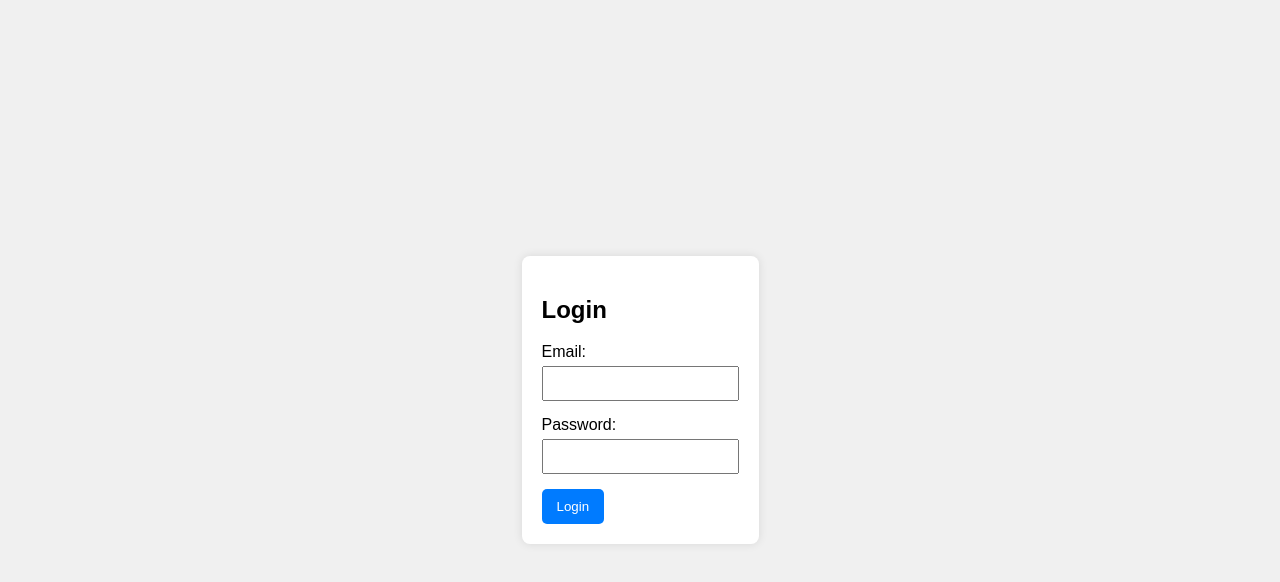
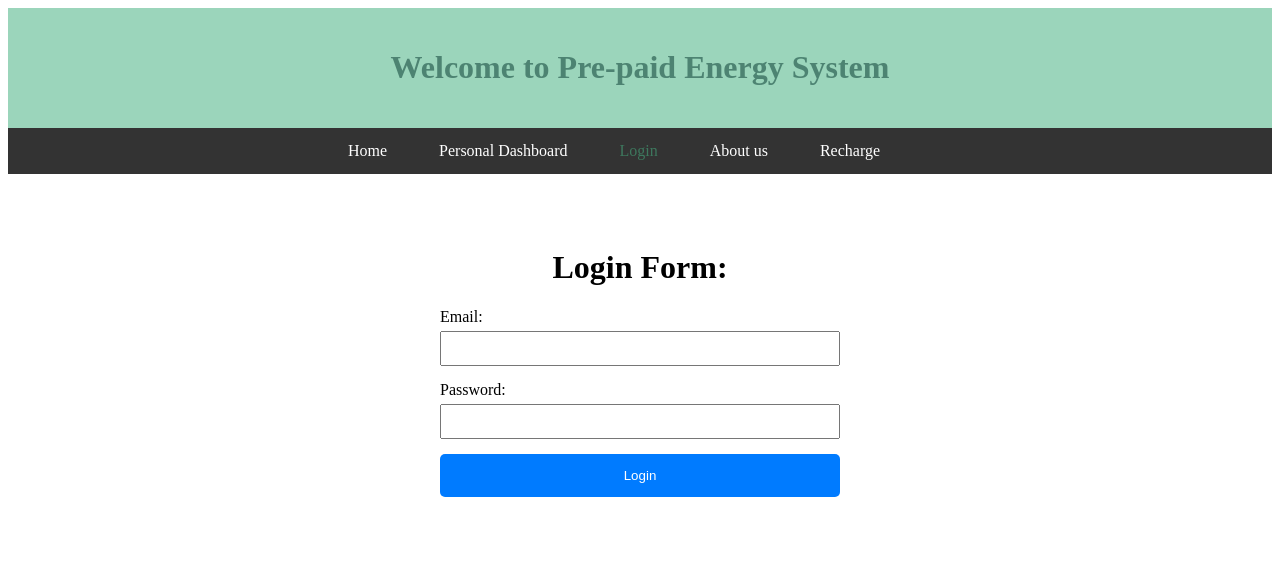
Before and after one commit to Abhinavxox/ProjectV, a plain HTML site: page index.html in a window 1280 px wide. Both pictures are taken after a click on the button "Login". Drawn offline with Linux system fonts and the light colour scheme; no server answers.

Commit message:
Fix : Fixed login page

```diff
--- a/index.html
+++ b/index.html
@@ -1,26 +1,58 @@
 <!DOCTYPE html>
-<html lang="en">
+<html>
   <head>
     <meta charset="UTF-8" />
     <meta name="viewport" content="width=device-width, initial-scale=1.0" />
-    <title>Login and Signup</title>
+    <title>Pre-paid energy meter using IoT</title>
     <style>
-      body {
-        font-family: Arial, sans-serif;
+      header {
+        background-color: #46b1818a;
+        color: #0f42378e;
+        padding: 20px;
+        text-align: center;
+      }
+      /* Style for the navigation bar */
+      ul.navbar {
+        list-style-type: none;
         margin: 0;
         padding: 0;
+        overflow: hidden;
+        background-color: #333;
         display: flex;
+        align-items: center;
         justify-content: center;
-        align-items: center;
-        height: 100vh;
-        background-color: #f0f0f0;
       }
-      .container {
-        background: white;
-        padding: 20px;
-        border-radius: 8px;
-        box-shadow: 0 0 10px rgba(0, 0, 0, 0.1);
+
+      /* Style for the navigation bar items */
+      ul.navbar li {
+        float: left;
       }
+
+      /* Style for the links */
+      ul.navbar li a {
+        display: block;
+        color: white;
+        text-align: center;
+        padding: 14px 16px;
+        text-decoration: none;
+      }
+
+      /* Add spacing between words */
+      ul.navbar li:not(:last-child) {
+        margin-right: 20px; /* Adjust the gap as needed */
+      }
+      fieldset {
+        border: 1px solid rgb(20, 17, 17);
+        width: 400px;
+        float: center;
+        margin: 0 auto;
+      }
+      #datetime {
+        color: white;
+        font-size: 1em;
+        padding: 14px 16px;
+      }
+
       .form-group {
         margin-bottom: 15px;
       }
@@ -35,7 +67,6 @@
       }
       .btn {
         display: inline-block;
-        padding: 10px 15px;
         background-color: #007bff;
         color: white;
         border: none;
@@ -45,11 +76,62 @@
       .btn:hover {
         background-color: #0056b3;
       }
+      #login-form {
+        width: 400px;
+        margin: 0 auto;
+        display: flex;
+        flex-direction: column;
+        justify-content: center;
+      }
+      .spinner {
+        display: none;
+        margin: 0 auto;
+        border: 4px solid #f3f3f3;
+        border-radius: 50%;
+        border-top: 4px solid #3498db;
+        width: 10px;
+        height: 10px;
+        animation: spin 2s linear infinite;
+        margin-top: 10px;
+        margin-bottom: 10px;
+      }
+      .loginText {
+        display: block;
+      }
+      .title {
+        width: 100%;
+        text-align: center;
+      }
+      @keyframes spin {
+        0% {
+          transform: rotate(0deg);
+        }
+        100% {
+          transform: rotate(360deg);
+        }
+      }
+      .error {
+        color: red;
+        display: none;
+      }
     </style>
   </head>
   <body>
-    <div class="container">
-      <h2>Login</h2>
+    <header>
+      <h1 align="center">Welcome to Pre-paid Energy System</h1>
+    </header>
+    <ul class="navbar">
+      <li class="breadcrumb-item"><a href="home.html">Home</a></li>
+      <li><a href="dashboard.php">Personal Dashboard</a></li>
+      <li><a href="login.html" style="color: #46b1818a">Login</a></li>
+      <li><a href="aboutus.html">About us</a></li>
+      <li><a href="recharge.php">Recharge</a></li>
+      <li id="datetime"></li>
+    </ul>
+    <br />
+    <br />
+    <br />
+    <h1 class="title">Login Form:</h1>
     <form id="login-form">
       <div class="form-group">
         <label for="loginEmail">Email:</label>
@@ -59,13 +141,20 @@
         <label for="loginPassword">Password:</label>
         <input type="password" id="loginPassword" required />
       </div>
-        <button type="button" class="btn" onclick="login()">Login</button>
+      <button type="button" class="btn" onclick="login()">
+        <p class="loginText" id="loginText">Login</p>
+        <div class="spinner" id="spinner"></div>
+      </button>
     </form>
-    </div>
     <script>
       function login() {
         const email = document.getElementById("loginEmail").value;
         const password = document.getElementById("loginPassword").value;
+        const spinner = document.getElementById("spinner");
+        const loginText = document.getElementById("loginText");
+        spinner.style.display = "block";
+        loginText.style.display = "none";
+
         fetch("http://localhost:3000/login", {
           method: "POST",
           headers: {
@@ -75,10 +164,15 @@
         })
           .then((res) => res.json())
           .then((data) => {
+            spinner.style.display = "none";
+            loginText.style.display = "block";
             alert(data.message);
           })
           .catch((err) => {
+            spinner.style.display = "none";
+            loginText.style.display = "block";
             console.log(err);
+            alert(err);
           });
       }
     </script>
```
Lines whose indentation alone changed are shown as unchanged.
